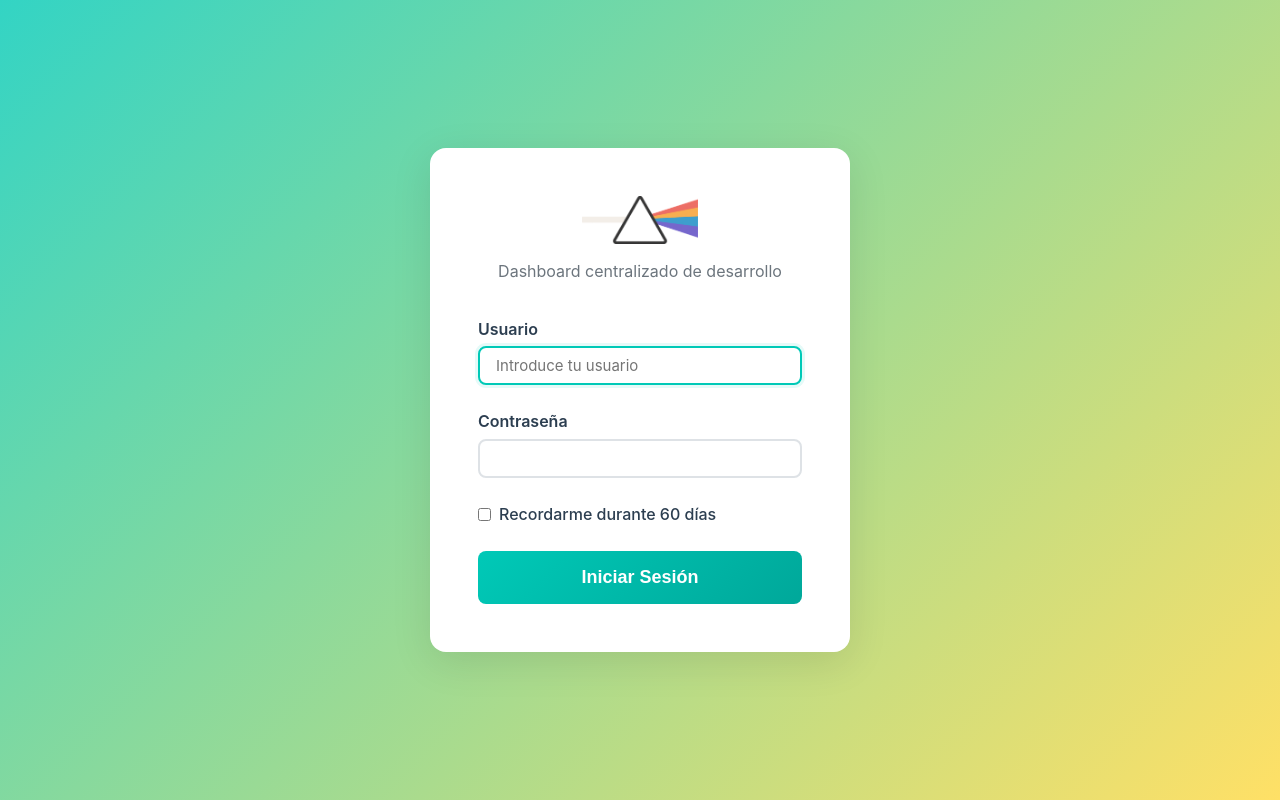
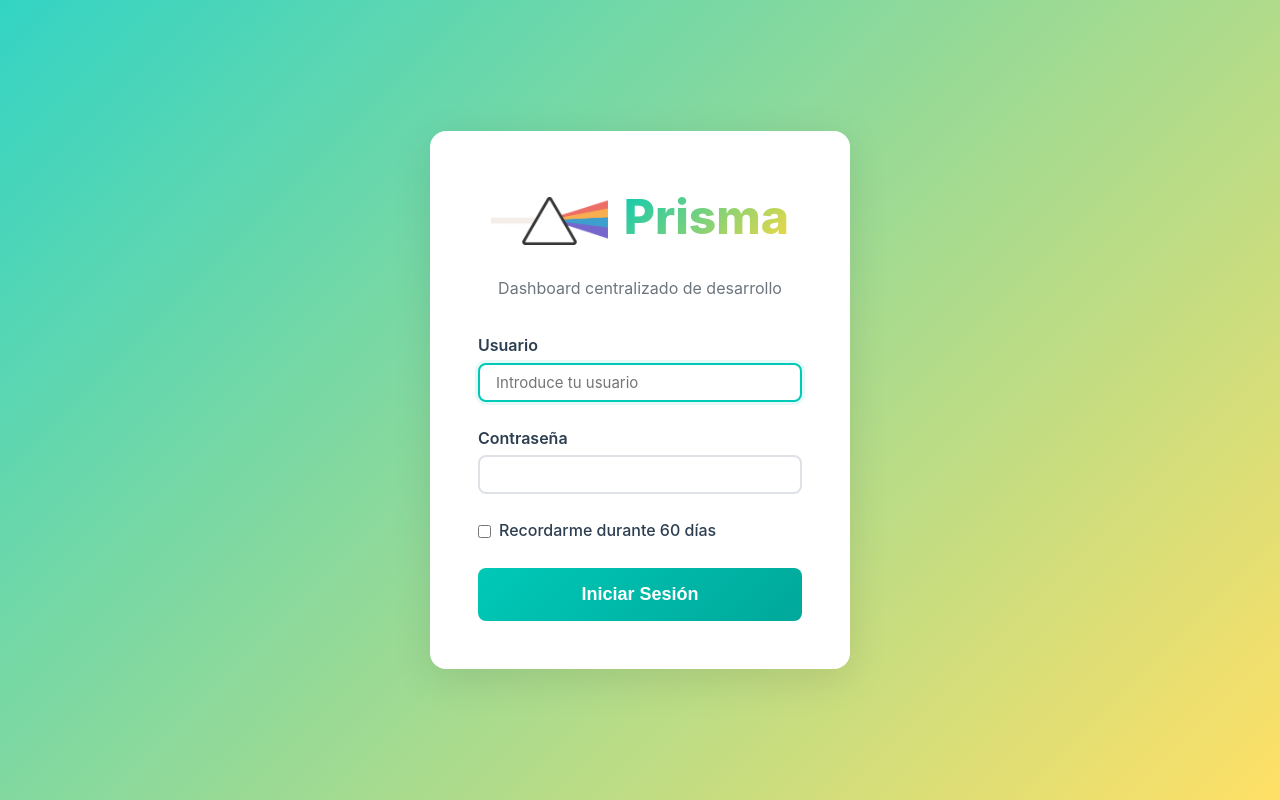
Before and after one commit to dvdgp9/prisma, a PHP site: page /login.php in a window 1280 px wide. Run offline with PHP 8.4, Linux system fonts and the light colour scheme.

Commit message:
fix: Add Prisma text next to logo and improve favicon loading

```diff
--- a/login.php
+++ b/login.php
@@ -29,7 +29,8 @@ if ($_SERVER['REQUEST_METHOD'] === 'POST') {
     <meta charset="UTF-8">
     <meta name="viewport" content="width=device-width, initial-scale=1.0">
     <title>Login - Prisma</title>
-    <link rel="icon" type="image/x-icon" href="/favicon.ico">
+    <link rel="icon" type="image/x-icon" href="/favicon.ico?v=2">
+    <link rel="icon" type="image/png" href="/favicon.png?v=2">
     <link rel="stylesheet" href="/assets/css/styles.css">
 </head>
 
@@ -37,7 +38,11 @@ if ($_SERVER['REQUEST_METHOD'] === 'POST') {
     <div class="login-container">
         <div class="login-card">
             <div class="login-header">
-                <img src="/assets/images/logo.png" alt="Prisma" class="login-logo" style="height: 48px; width: auto;">
+                <div
+                    style="display: flex; align-items: center; justify-content: center; gap: 1rem; margin-bottom: 0.75rem;">
+                    <img src="/assets/images/logo.png" alt="Prisma" style="height: 48px; width: auto;">
+                    <div class="login-logo">Prisma</div>
+                </div>
                 <p class="text-muted">Dashboard centralizado de desarrollo</p>
             </div>
 
```
Also changed, not shown: index.php (+6 -2 lines), solicitud.php (+8 -3 lines).
